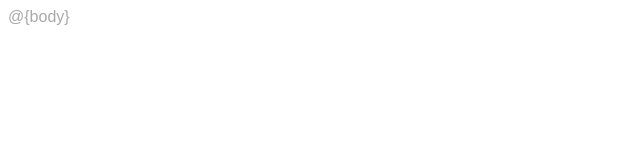
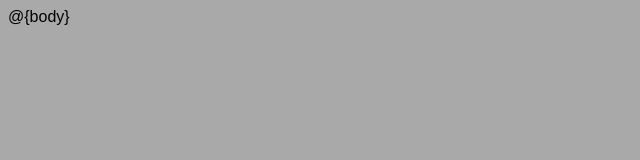
Before and after one commit to NB1355/PP3-Simple-Survey, a website: page views/layout.html in a window 1280 px wide. Shown: the whole page, without its empty margins (0-640 px from the left). Drawn offline with nearby package versions, Linux system fonts and the light colour scheme.

Commit message:
TST change background color

```diff
--- a/views/layout.html
+++ b/views/layout.html
@@ -12,7 +12,7 @@
     <style>
         body {
             font-family: Arial;
-            color:darkgrey;
+          background-color: darkgray;
         }
 
         /**
```
